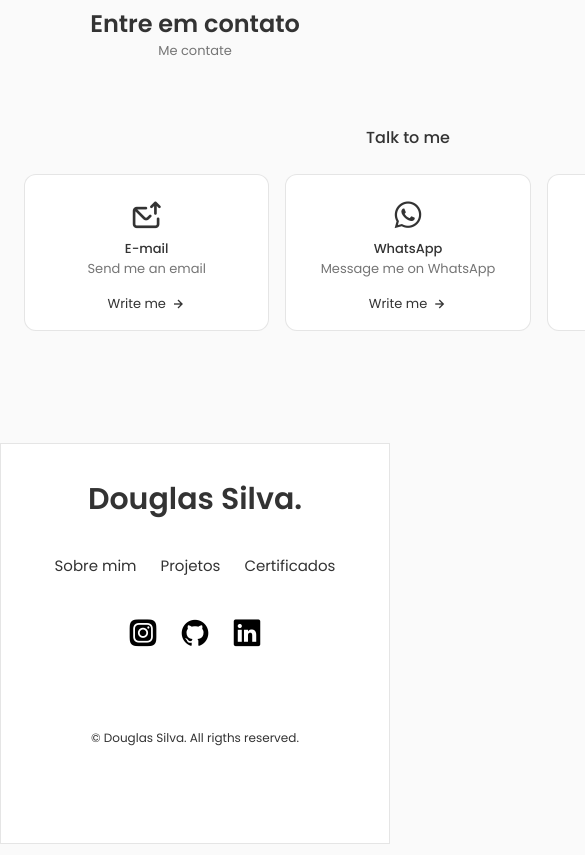
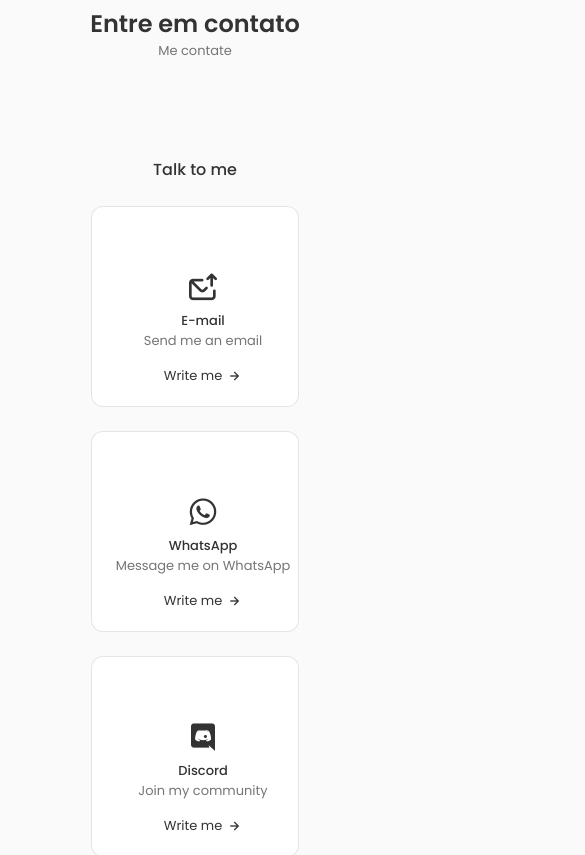
Before and after one commit to 7-Dodi/portfolio_present, a React (Vite) app: page / in a window 390 px wide. Shown: the part 10520-11375 px from the top of the page, 585 px wide, since content can reach past the window. Built offline with nearby package versions, Linux system fonts and the light colour scheme.

Commit message:
refactor: Editing the responsive the Section Contact

```diff
--- a/src/components/ContactCard/style.css
+++ b/src/components/ContactCard/style.css
@@ -1,5 +1,5 @@
 .contactContent-card{
-    width: 260px;
+    padding: 6rem 0 2rem 2.5rem;
     background-color: var(--container-color);
     border: 1px solid rgba(0, 0, 0, 0.1);
     padding: 1rem;
@@ -44,3 +44,11 @@
 .contactButton:hover .contactButton-icon{
     transform: translate(0.25rem);
 }
+
+/*=============== BREAKPOINTS ===============*/
+/* For large devices */
+@media screen and (max-width: 992px) {
+    .contactContent-card{
+        padding: 3.5rem 0.5rem 1.25rem 1.5rem;
+    }
+  }
--- a/src/sections/Contact/index.tsx
+++ b/src/sections/Contact/index.tsx
@@ -7,11 +7,10 @@
             <h2 className="sectionTitle">Entre em contato</h2>
             <span className="sectionSubTitle">Me contate</span>
 
-            <div className="contactContainer container">
-                <div className="contactContent">
+            <div className="contactContainer">
                     <h3 className="contactContent-title">Talk to me</h3>
 
-                    <div className="contactContent-info">
+                    <div className="contactContent-info grid">
                         <Contactcard
                             key="email"
                             title="E-mail"
@@ -37,7 +36,6 @@
                         />
 
                     </div>
-                </div>
             </div>
         </section>
     )
--- a/src/sections/Contact/style.css
+++ b/src/sections/Contact/style.css
@@ -1,5 +1,8 @@
 .contactContainer{
-    width: 768px;
+    max-width: 968px;
+    padding: 2rem;
+    margin-left: auto;
+    margin-right: auto;
     padding-bottom: 3rem;
 }
 
@@ -11,10 +14,32 @@
 }
 
 .contactContent-info{
-    display: flex;
-    gap: 1rem;
+    grid-template-columns: repeat(3, 270px);
+    justify-content: center;
+    column-gap: 1.8rem;
 }
 
-.contactForm{
-    width: 360px;
-}
+/*=============== BREAKPOINTS ===============*/
+/* For large devices */
+@media screen and (max-width: 992px) {
+    .contactContent-info{
+        grid-template-columns: repeat(3, 218px);
+    }
+  }
+
+  /* For medium devices */
+  @media screen and (max-width: 768px) {
+    .contactContent-info{
+        grid-template-columns: repeat(2, 1fr);
+    }
+
+    .contactContainer{
+        padding: 1;
+    }
+  }
+
+  @media screen and (max-width: 576px) {
+    .contactContent-info{
+        grid-template-columns: max-content;
+    }
+  }
```
